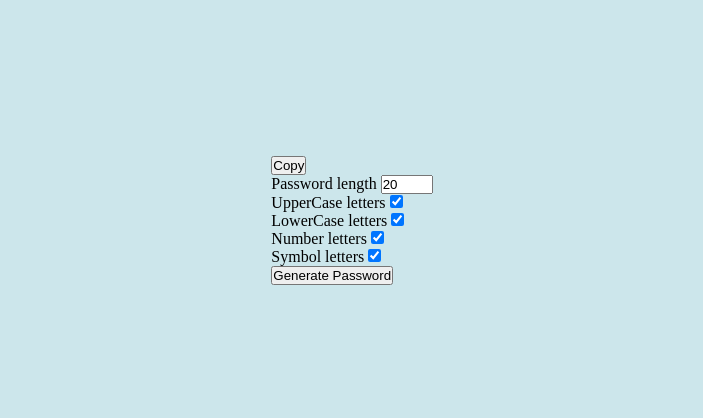
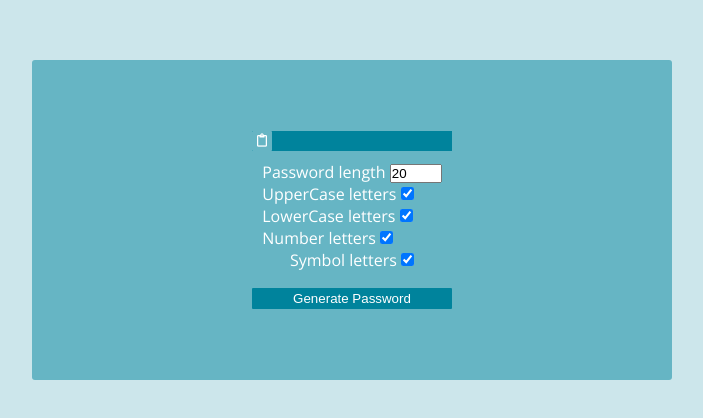
Before and after one commit to SamanKeighobadi/password-generator, a plain HTML site: page index.html in a window 1280 px wide. Shown: the part 180-598 px from the top of the page, without its empty margins (288-991 px from the left). Drawn offline with nearby package versions, Linux system fonts and the light colour scheme.

Commit message:
added font awesome cdn and google font import

```diff
--- a/index.html
+++ b/index.html
@@ -3,6 +3,7 @@
     <meta charset="UTF-8">
     <meta http-equiv="X-UA-Compatible" content="IE=edge">
     <meta name="viewport" content="width=device-width, initial-scale=1.0">
+    <link rel="stylesheet" href="https://cdnjs.cloudflare.com/ajax/libs/font-awesome/5.15.4/css/all.min.css">
     <link rel="stylesheet" href="style.css">
     <title>Password Generator</title>
 </head>
@@ -10,8 +11,8 @@
     <div class="container">
         <div class="result-container">
             <p id="result"></p>
-            <button class="btn" id="clipboard">
-                Copy
+            <button class="copy-btn" id="clipboard">
+                <i class="far fa-clipboard"></i>
             </button>
         </div>
         <div class="settings">
--- a/style.css
+++ b/style.css
@@ -1,3 +1,4 @@
+@import url('https://fonts.googleapis.com/css2?family=Open+Sans:wght@300&display=swap');
 * {
   padding: 0px;
   margin: 0px;
@@ -7,6 +8,7 @@
   --primaryColor: #66b5c4;
   --secondaryColor: #00839c;
   --background: #cce6eb;
+  --textColor: #fff
 }
 body {
   background-color: var(--background);
@@ -14,4 +16,44 @@ body {
   justify-content: center;
   align-items: center;
   height: 100vh;
+  font-family: "Open Sans",sans-serif;
 }
+.container{
+    width: 50vw;
+    height: 40vh;
+    background-color: var(--primaryColor);
+    border-radius: 3px ;
+    display: flex;
+    justify-content: center;
+    align-items: center;
+    flex-direction: column;
+}
+.result-container{
+   display: inline-block;
+   width: 200px;
+   /* height: 15px; */
+   background-color: var(--secondaryColor);
+   padding: .8px 0;
+   margin: 0 0 10px 0;
+}
+.copy-btn{
+    background-color: var(--primaryColor);
+}
+.generate-btn{
+    width: 200px;
+    margin: 17px 0 0 0;
+}
+button{
+    padding: 3px 5px;
+    border-radius: 1px;
+    outline: none;
+    border: none;
+    background-color: var(--secondaryColor);
+    color: var(--textColor);
+    cursor: pointer;
+    /* box-shadow: 2px 0px 5px rgba(0, 0, 0, .5); */
+}
+label{
+    color: var(--textColor);
+    padding: 10px 0;
+}
```
